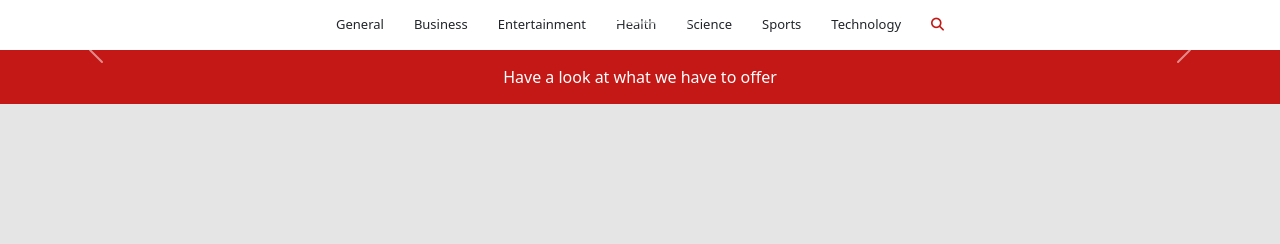
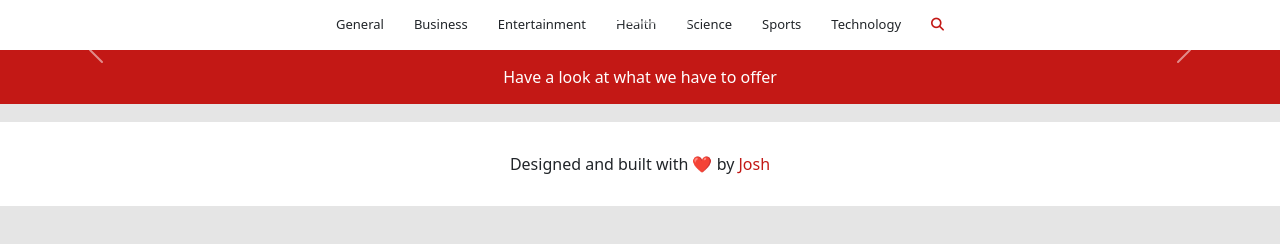
Before and after one commit to chyvail/NewsNest, a plain HTML site: page index.html in a window 1280 px wide. Drawn offline with nearby package versions, Linux system fonts and the light colour scheme; no server answers.

Commit message:
Added footer

```diff
--- a/index.html
+++ b/index.html
@@ -166,6 +166,10 @@
       </div>
     </main>
 
+    <footer>
+      Designed and built with ❤️ by <a href="https://github.com/chyvail" target="_blank">Josh</a>
+    </footer>
+
     <!--  -->
     <!-- Bootstrap Scripts with Popper-->
     <script
--- a/index.js
+++ b/index.js
@@ -70,7 +70,7 @@ document.addEventListener("DOMContentLoaded", () => {
                     <p class="count">0</p>
                 </div>
                 <div class="bookmark">
-                    <i id="bookmark-icon" class="fa-regular fa-bookmark"></i>
+                    <i id="like-icon" class="fa-regular fa-bookmark"></i>
                     <p class="count">0</p>
                 </div>
               </div>
--- a/src/custom.css
+++ b/src/custom.css
@@ -214,6 +214,19 @@ hr {
   color: var(--black) !important;
 }
 
+footer {
+  text-align: center;
+  background: var(--white);
+  padding: 30px;
+  margin-top: 10px;
+}
+
+footer a {
+  text-decoration: none;
+  color: var(--primary-color);
+  cursor: pointer;
+}
+
 /* Mobile Dropdown */
 
 .dropdown-menu.dropdown-menu-dark.show {
@@ -228,7 +241,7 @@ hr {
 }
 
 /* Medium Screens */
-@media screen and (max-width: 1024px){
+@media screen and (max-width: 1024px) {
   .custom-md-size {
     flex: 0 0 auto !important;
     width: 50% !important;
```
